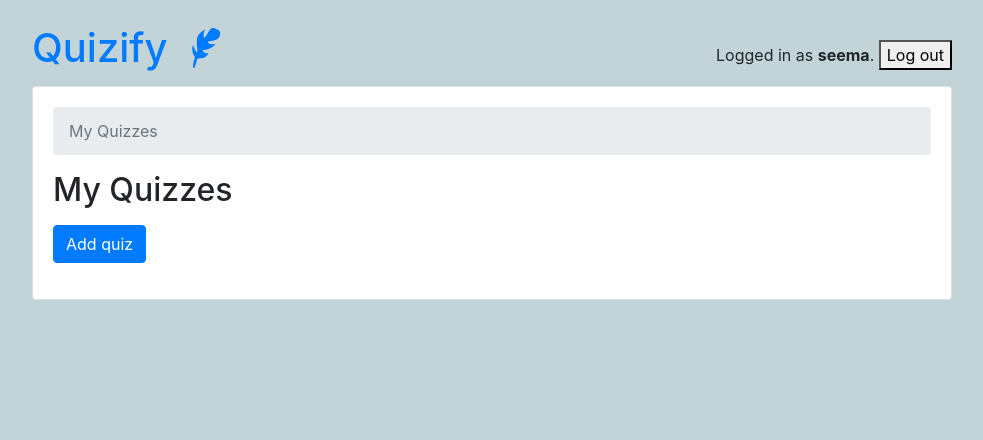
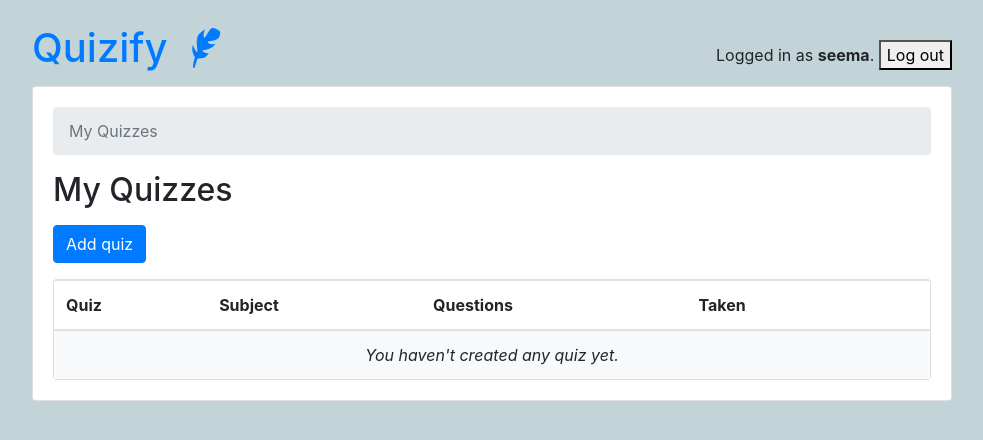
Before and after one commit to sima-rai/Quizify, a Django app: page /teachers/ in a window 1280 px wide. Shown: the top 440 px of the page, without its empty margins (148-1131 px from the left). Run offline with Django 5.2, Linux system fonts and the light colour scheme; a user stored in the database is signed in; data comes from the database, SQL or seed files in the repository; both versions use the stored data as it was after the commit; data that the repository does not hold is empty; some libraries are stand-ins or nearby versions; some web fonts are replaced.

Commit message:
teacher landing page that shows quiz list view

```diff
--- a/classroom/templates/classroom/teachers/quiz_change_list.html
+++ b/classroom/templates/classroom/teachers/quiz_change_list.html
@@ -9,4 +9,35 @@
   <h2 class="mb-3">My Quizzes</h2>
   <a href="{% url 'teachers:quiz_add' %}" class="btn btn-primary mb-3" role="button">Add quiz</a>
 
+  <div class="card">
+    <table class="table mb-0">
+      <thead>
+        <tr>
+          <th>Quiz</th>
+          <th>Subject</th>
+          <th>Questions</th>
+          <th>Taken</th>
+          <th></th>
+        </tr>
+      </thead>
+      <tbody>
+        {% for quiz in quizzes %}
+          <tr>
+            <td class="align-middle"><a href="{% url 'teachers:quiz_change' quiz.pk %}">{{ quiz.name }}</a></td>
+            <td class="align-middle">{{ quiz.subject.get_html_badge }}</td>
+            <td class="align-middle">{{ quiz.questions_count }}</td>
+            <td class="align-middle">{{ quiz.taken_count }}</td>
+            <td class="text-right">
+              <a  class="btn btn-primary">View results</a>
+            </td>
+          </tr>
+        {% empty %}
+          <tr>
+            <td class="bg-light text-center font-italic" colspan="5">You haven't created any quiz yet.</td>
+          </tr>
+        {% endfor %}
+      </tbody>
+    </table>
+  </div>
+
 {% endblock %}
--- a/classroom/views/teachers.py
+++ b/classroom/views/teachers.py
@@ -38,6 +38,13 @@ class QuizListView(ListView):
     ordering = ('name', )
     context_object_name = 'quizzes'
     template_name = 'classroom/teachers/quiz_change_list.html'
+
+    def get_queryset(self):
+        queryset = self.request.user.quizzes \
+            .select_related('subject') \
+            .annotate(questions_count=Count('questions', distinct=True)) \
+            .annotate(taken_count=Count('taken_quizzes', distinct=True))
+        return queryset
 
 
 
```
Also changed, not shown: db.sqlite3.
